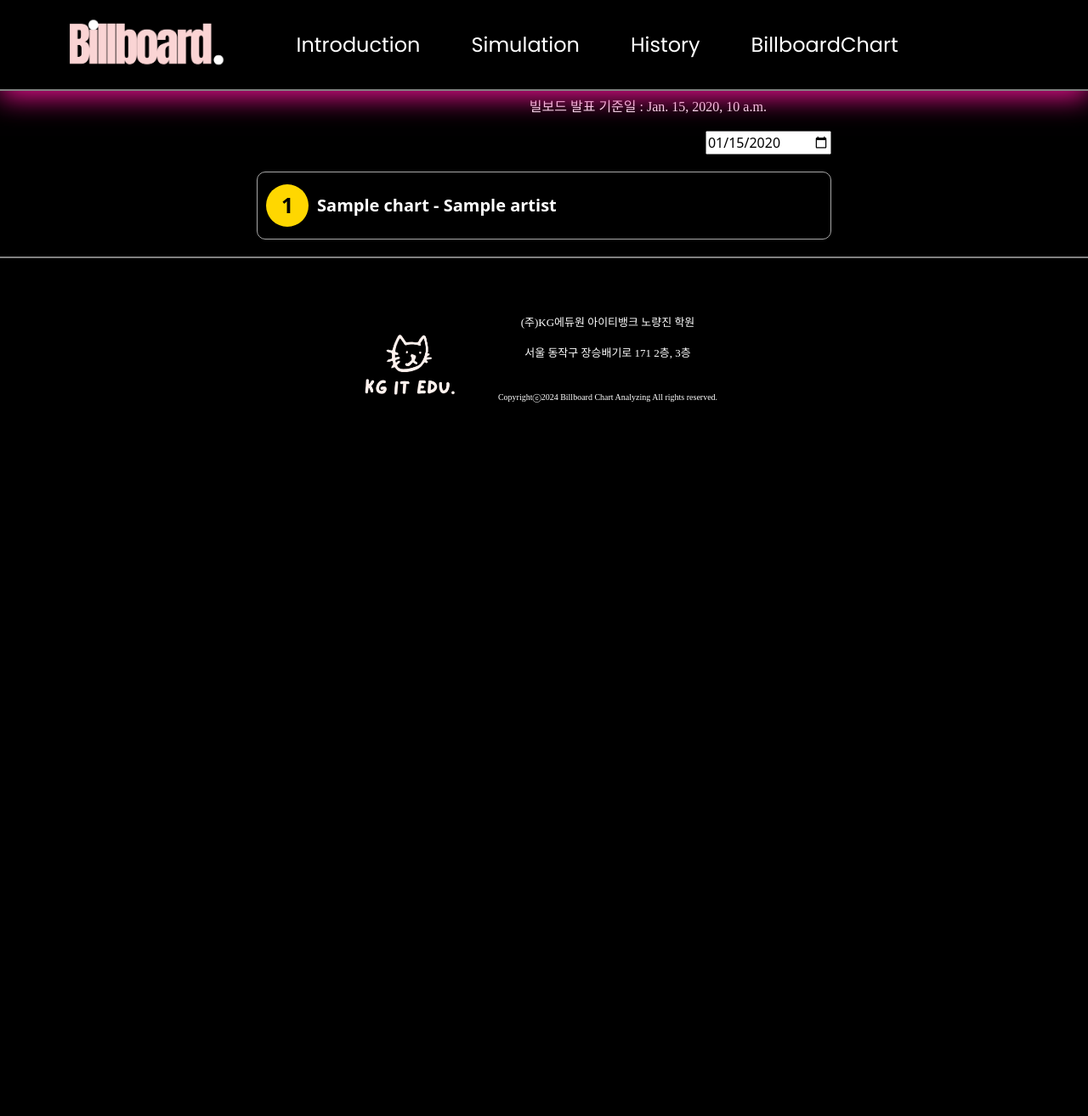
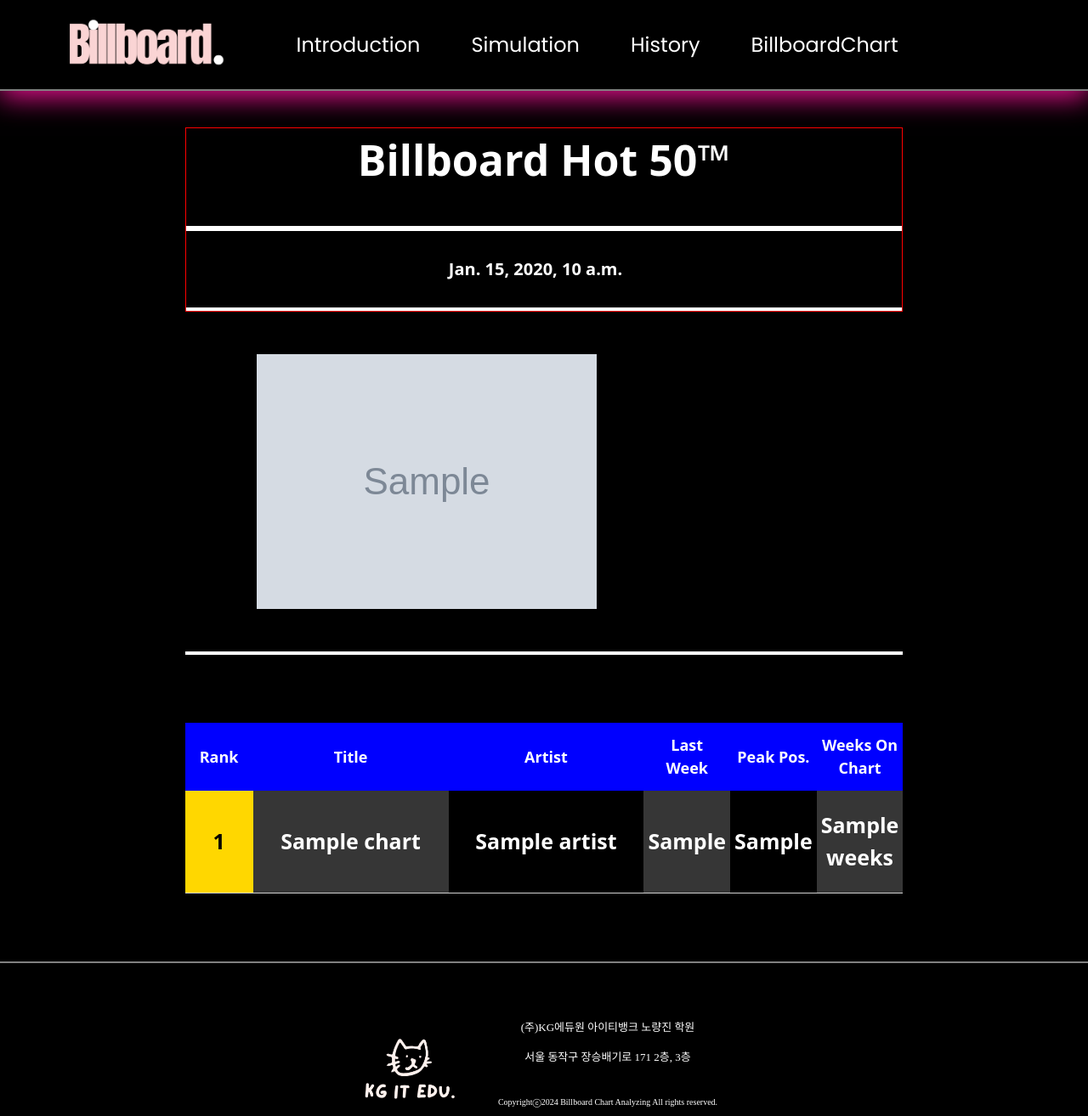
Before and after one commit to CG05/BillboardAnalitics, a Django app: template server/templates/billboardchart/billboardchart.html in a window 1280 px wide. Shown: the top 1314 px of the page at 85% size. Before the commit the page ends 474 px from the top, so only its background shows below. Run offline with Django 5.2, Linux system fonts and the light colour scheme; the template is opened without the code that fills it: most values are stand-ins (such as "Sample title", 1, 10 or a date in 2020); grey boxes marked "Sample" are stand-in pictures.

Commit message:
빌보드 차트 레이아웃 변경(미완성)

```diff
--- a/server/billboardchart/views.py
+++ b/server/billboardchart/views.py
@@ -31,9 +31,10 @@ def billboardchart(request, date):
 
     # 불러온 차트에 속한 100곡을 리스트로 저장
     chartlist = []
-    for i in range(100):
+    for i in range(50):
         chartlist.append(chart[i])
     content = {
+        'rank1' : chart[0],
         'inputdate' : inputdate,
         'date' : chart.date,
         'chart' : chartlist
--- a/server/static/css/billboardchart/billboardchart.css
+++ b/server/static/css/billboardchart/billboardchart.css
@@ -1,65 +1,8 @@
 #wrapper {
-    min-height: 100%;
     width: 100%;
 }
-#charttop {
-    align-items: center;
+
+#top-wrapper {
+    margin-top:100px;
+    border: solid 1px red;
 }
-#charttop h1 {
-    margin:10px;
-}
-#charttop p {
-    margin-right:10%;
-    text-align: right;
-}
-#charttop .info {
-    margin-right: 10%;
-    text-align: right;
-}
-#chartlist {
-    width: 80%;
-    margin-left:10%;
-}
-.chartitem {
-    display: flex;
-    align-items: center;
-    width: 100%;
-    margin: 20px 0;
-    border: solid 1px darkgrey;
-    border-radius: 10px;
-    min-height: 80px;
-}
-.chartitem .rank {
-    display: flex;
-    align-items: center;
-    margin: 0 10px;
-    min-width: 50px;
-    min-height: 50px;
-    background-color: black;
-    color:white;
-    font-weight: bold;
-    font-size: 25px;
-    border-radius: 25px;
-    text-align: center;
-    justify-content: center;
-}
-.chartitem .track {
-   font-weight: bold;
-   font-size: 20px;
-}
-.top1 .rank{
-    background-color: gold;
-    color: black;
-}
-.top2 .rank{
-    background-color: silver;
-    color: black;
-}
-.top3 .rank{
-    background-color: sienna ;
-    color: black;
-}
-.top10 .rank {
-    color:pink;
-    font-weight: bolder;
-}
--- a/server/static/css/template.css
+++ b/server/static/css/template.css
@@ -2,7 +2,7 @@
 #content-wrapper {
     /* 헤더와 푸터를 제외한 컨텐츠의 최소 높이는 화면 전체 높이에서 푸터 높이를 뺀 값 */
     min-height: 100vh - 300px;
-    margin-top: 56px;
+    margin-top: 107px;
     width: 66vw;
     margin-left: 17vw;
 }
--- a/server/templates/billboardchart/billboardchart.html
+++ b/server/templates/billboardchart/billboardchart.html
@@ -1,53 +1,190 @@
 {% extends 'template.html' %}
 
-{% block title %}Billboard Chart{% endblock %}
-
-{% block header %}
-{% endblock %}
+{% block title %}Example{% endblock %}
 
 {% load static %}
 
 {% block style %}
-    <link rel="stylesheet" href="{% static 'css/billboardchart/billboardchart.css' %}">
+    <link rel="stylesheet" href="{% static 'css/billboardchart.css' %}">
+    <style>
+        #wrapper {
+            width: 100%;
+        }
+        #top-wrapper {
+            margin-top: 150px;
+            width: 100%;
+        }
+        #top-label {
+            font-size: 50px;
+            font-weight: bolder;
+            width: 100%;
+            display: flex;
+            justify-content: center;
+            align-items: center;
+            margin-bottom: 40px;
+        }
+        #date-container {
+            width: 100%;
+            margin: 30px 0;
+            display: flex;
+            justify-content: center;
+            align-items: center;
+        }
+        #date-label {
+            font-size: 20px;
+            font-weight: bold;
+            margin-right: 20px;
+        }
+
+        #date-icon img {
+            width: 24px;
+            height: 24px;
+        }
+
+        #hr1 {
+            border: white 3px solid;
+        }
+        #hr2 {
+            border: white 2px solid;
+        }
+
+        #rank1-wrapper {
+            display: flex;
+            width: 80%;
+            margin: 50px 10% 50px 10%;
+            height: 300px;
+            /* border: 2px solid red; */
+        }
+
+        #rank1-img{
+            height: 100%;
+        }
+
+        #chart-table-wrapper {
+            margin: 80px 0;
+            width: 100%;
+        }
+
+        #chart-table {
+            width: 100%;
+        }
+
+        td {
+            padding: 5px;
+            color: white;
+            text-align: center;
+        }
+
+        #chart-legend td{
+            height: 80px;
+            font-size: 18px;
+            background-color: blue;
+            font-weight: bolder;
+        }
+
+        #chart-legend #legend-rank {
+            width: 10%;
+        }
+        #chart-legend #legend-title {
+            width: 30%;
+        }
+        #chart-legend #legend-artist {
+            width: 30%;
+        }
+        #chart-legend #legend-lastweek {
+            width: 10%;
+        }
+
+        .chart-content td{
+            height: 120px;
+            background-color: rgb(54, 54, 54);
+            color: white;
+            font-size: 25px;
+            font-weight: bolder;
+            text-align: center;
+            border-bottom: 1px solid lightgray;
+        }
+        .chart-content .content-rank{
+            background: white;
+            color: black;
+            font-weight: bolder;
+        }
+        .chart-content .content-artist{
+            background: black;
+        }
+        .chart-content .content-peakpos{
+            background: black;
+        }
+
+
+    </style>
+{% endblock %}
+
+{% block startscript %}
+{% endblock %}
+
+{% block endscript %}
+
 {% endblock %}
 
 {% block content %}
+
 <div id="wrapper">
-    <!-- 차트 Header -->
-    <div id="charttop">
-        <h1 class="text-center">{{inputdate}} 빌보드 차트 </h1>
-        <div class="info">
-            <p>빌보드 발표 기준일 : {{ date }}</p>
-            <input type="date" id="dateinput" min="1963-01-01" value="{{ inputdate }}" class="align-middle">
+    <div id="top-wrapper">
+        <div id="top-label">Billboard Hot 50™</div>
+        <div id="hr1"></div>
+        <div id="date-container">
+            <div id="date-label">{{date}}</div>
+            <!-- <input type="date" id="date-input" min="1963-01-01" value="{{ inputdate }}"> -->
+        </div>
+        <div id="hr2"></div>
+    </div>
+    <div id="rank1-wrapper">
+        <img id="rank1-img" src="{{rank1.image}}">
+        <div id="rank1-info-wrapper">
+            <div id="rank1-track">
+
+            </div>
+            <div id="rank1-chartinfo">
+
+            </div>
         </div>
     </div>
-    <!-- 차트 Body -->
-    <div id="chartlist">
-        {% for c in chart %}
-            {% if c.rank == 1 %}
-            <div class="chartitem align-middle top1">
-            {% elif c.rank == 2 %}
-            <div class="chartitem align-middle top2">
-            {% elif c.rank == 3 %}
-            <div class="chartitem align-middle top3">
-            {% elif c.rank <= 10 %}
-            <div class="chartitem align-middle top10">
-            {% else %}
-            <div class="chartitem align-middle">
-            {% endif %}
-                <div class="rank align-middle">{{c.rank}}</div><div class="track align-middle">{{c.title}} - {{c.artist}}</div>
-            </div>
-        {% endfor %}
+
+    <div id="hr2"></div>
+
+    <div id="chart-table-wrapper">
+        <table id="chart-table">
+            <tr id="chart-legend">
+                <td id="legend-rank">Rank</td>
+                <td id="legend-title">Title</td>
+                <td id="legend-artist">Artist</td>
+                <td id="legend-lastweek">Last Week</td>
+                <td id="legend-peakpos">Peak Pos.</td>
+                <td id="legend-weeksonchart">Weeks On Chart</td>
+            </tr>
+            {% for c in chart %}
+            <tr class="chart-content">
+                {% if c.rank == 1 %}
+                    <td class="content-rank" style="background-color: gold;">{{c.rank}}</td>
+                {% elif c.rank == 2 %}
+                    <td class="content-rank" style="background-color: silver;">{{c.rank}}</td>
+                {% elif c.rank == 3 %}
+                    <td class="content-rank" style="background-color: sienna;">{{c.rank}}</td>
+                {% elif c.rank <= 10 %}
+                    <td class="content-rank" style="background-color: pink;">{{c.rank}}</td>
+                {% else %}
+                    <td class="content-rank">{{c.rank}}</td>
+                {% endif %}
+                <td class="content-title">{{c.title}}</td>
+                <td class="content-artist">{{c.artist}}</td>
+                <td class="content-lastweek">{{c.lastPos}}</td>
+                <td class="content-peakpos">{{c.peakPos}}</td>
+                <td class="content-weeksonchart">{{c.weeks}}</td>
+            </tr>
+            {% endfor %}
+        </table>
     </div>
 </div>
 
-<script>
-    const dateinput = document.getElementById('dateinput')
-    dateinput.addEventListener("change", (e) => {
-        const selectedDate = e.target.value;
-        location.href = `/billboardchart/${selectedDate}`;
-    });
-
-</script>
-
 {% endblock %}
```
Also changed, not shown: server/static/css/billboardchart/billboardchartlagacy.css (added, +65 -0 lines), server/templates/billboardchart/billboardchartbackup.html (added, +130 -0 lines), server/templates/billboardchart/billboardchartlagacy.html (added, +53 -0 lines), server/static/image/calendar-icon.svg (added), server/templates/billboardchart/billboardchartlagacy2.html (renamed from server/templates/billboardchart/billboardchart2.html).
